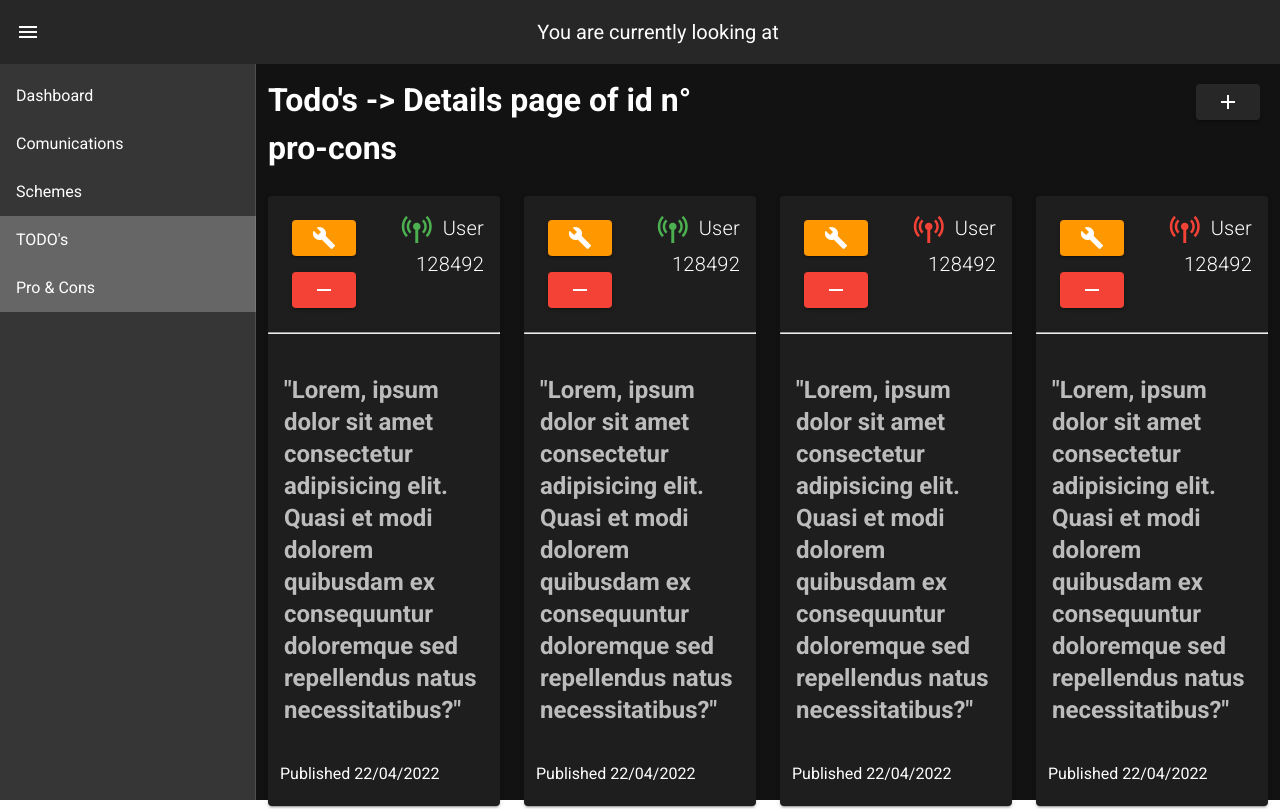
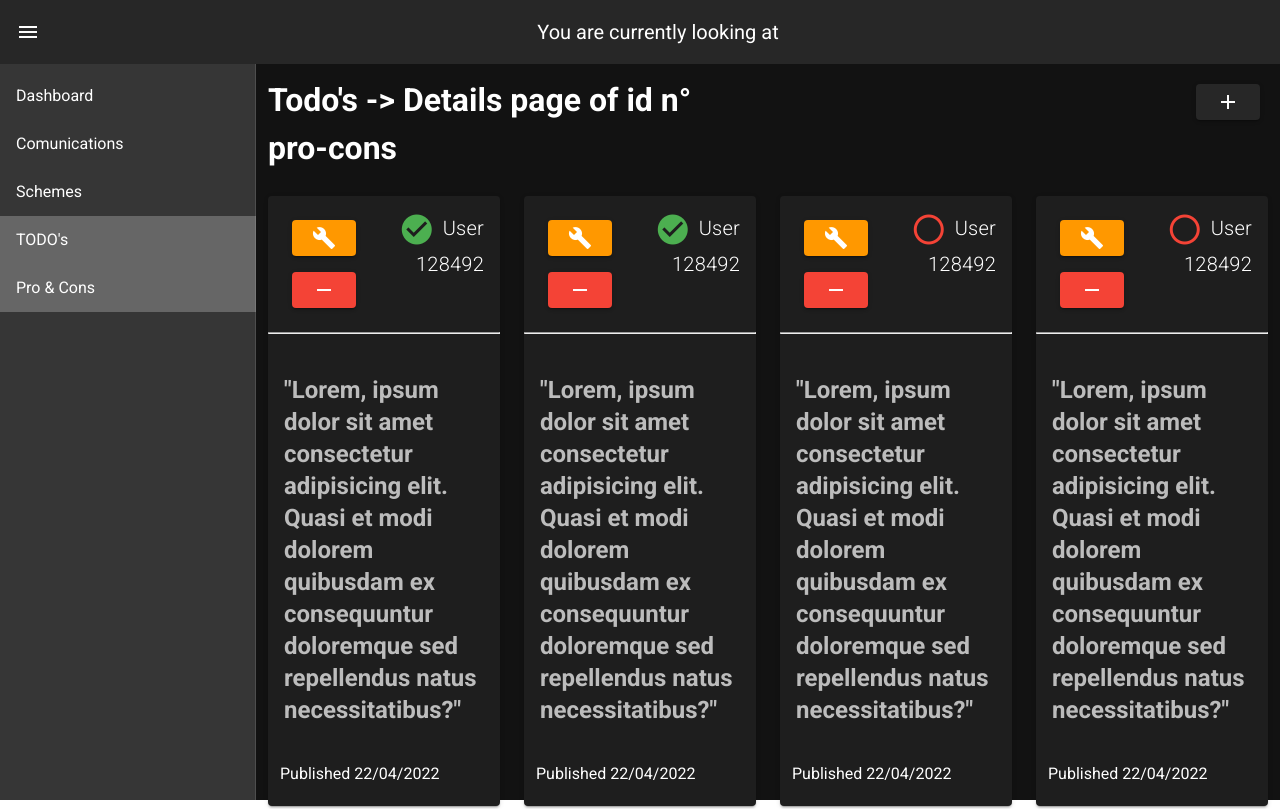
Before and after one commit to Freder211/NYB, a Nuxt app in the folder frontend/: page /todos/pro-cons in a window 1280 px wide. Shown: the top 809 px of the page. Built offline with nearby package versions, Linux system fonts and the light colour scheme.

Commit message:
added axios

```diff
--- a/frontend/nuxt.config.js
+++ b/frontend/nuxt.config.js
@@ -2,6 +2,7 @@ export default {
 	buildModules: ['@nuxt/typescript-build'],
 	modules: [
 		'@nuxtjs/vuetify',
+		'@nuxtjs/axios',
 	],
 
 	vuetify: {
@@ -10,4 +11,8 @@ export default {
 		}
 	},
 
+	axios: {
+		baseURL: 'http://localohost:8000'
+	}
+
 }
--- a/frontend/package.json
+++ b/frontend/package.json
@@ -12,6 +12,7 @@
     "dependencies": {
         "@nuxt/types": "^2.15.8",
         "@nuxt/typescript-build": "^2.1.0",
+        "@nuxtjs/axios": "^5.13.6",
         "nuxt": "~2.15.8"
     },
     "devDependencies": {
--- a/frontend/pages/todos/_detail.vue
+++ b/frontend/pages/todos/_detail.vue
@@ -76,7 +76,8 @@
 											left
 											:color="n.done ? 'green' : 'red'"
 										>
-											mdi-antenna
+											mdi-checkbox-marked-circle
+
 										</v-icon>
 										<span class="text-h6 font-weight-light">User128492</span>
 									</v-col>
@@ -155,7 +156,8 @@
 											left
 											:color="n.done ? 'green' : 'red'"
 										>
-											mdi-antenna
+
+											mdi-checkbox-blank-circle-outline
 										</v-icon>
 										<span class="text-h6 font-weight-light">User128492</span>
 									</v-col>
--- a/frontend/tsconfig.json
+++ b/frontend/tsconfig.json
@@ -24,7 +24,8 @@
     },
     "types": [
       "@types/node",
-      "@nuxt/types"
+      "@nuxt/types",
+      "@nuxtjs/axios"
     ]
   },
   "exclude": [
```
Also changed, not shown: 1 other file (tests, documents, lock files or other folders).
